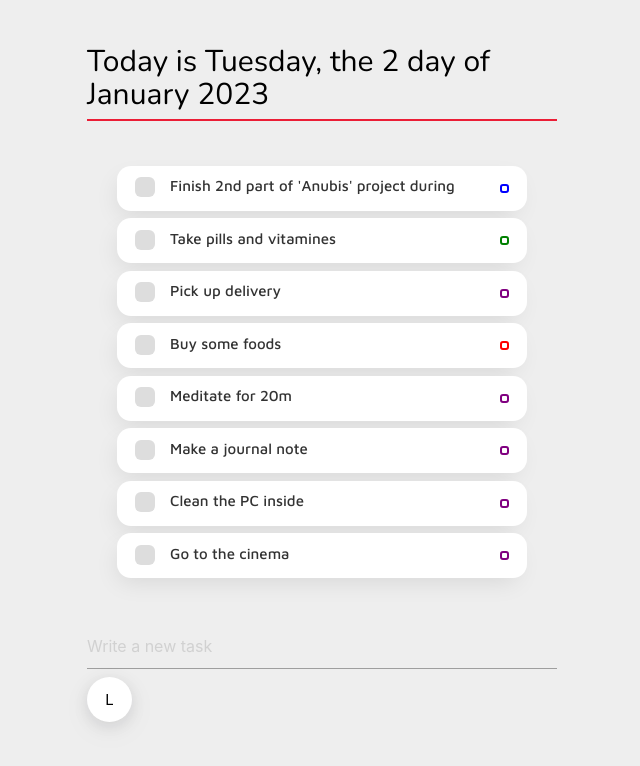
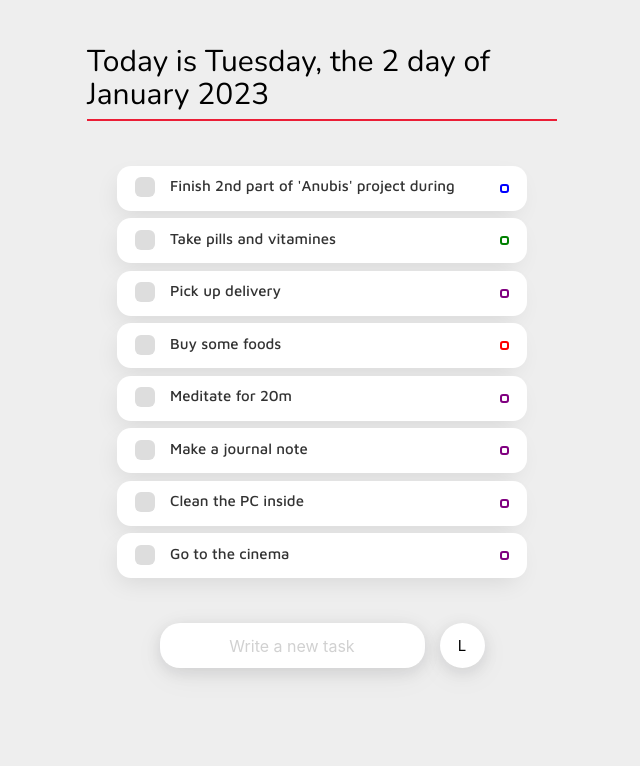
Before and after one commit to DanAlbul/to-do-app, a React (Create React App) app: page / in a window 1280 px wide. Shown: the top 766 px of the page, without its empty margins (318-958 px from the left). Built offline with nearby package versions, Linux system fonts and the light colour scheme.

Commit message:
feat: add line-crossing effect to task when done

```diff
--- a/src/styles/index.css
+++ b/src/styles/index.css
@@ -86,14 +86,14 @@ li {
   margin: 0.5rem 0;
 }
 
-.add_task {
+.tasks-management {
   display: flex;
   flex-direction: row;
   justify-content: center;
   gap: 1rem;
 }
 
-.add_task input {
+.tasks-management input {
   background: #fff !important;
   border-radius: 20px !important;
   border: none !important;
@@ -139,3 +139,7 @@ li {
 .shopping-cat {
   border-color: red;
 }
+
+.completed {
+  text-decoration: line-through;
+}
```
